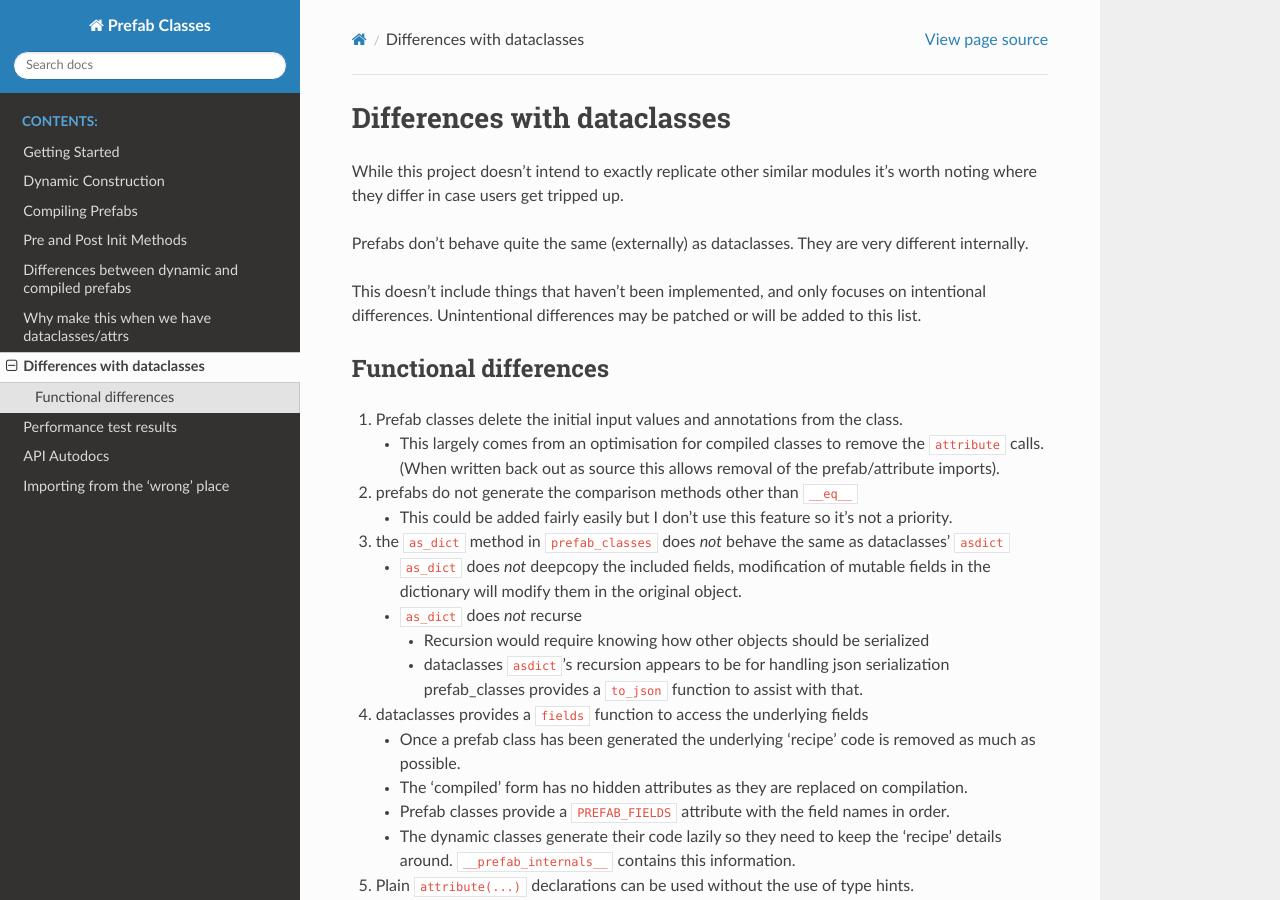
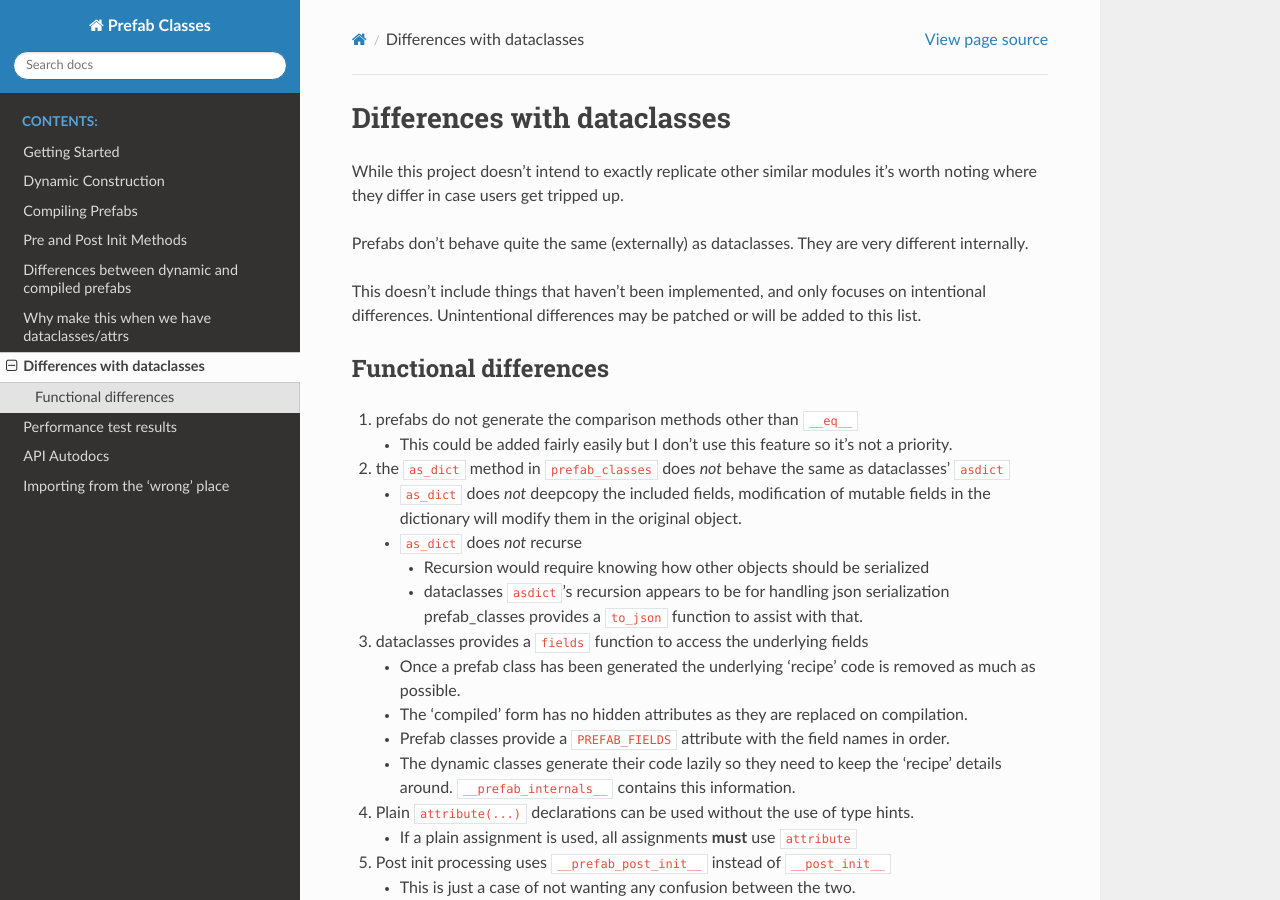
Before and after one commit to DavidCEllis/PrefabClasses, a Sphinx documentation site: the page built from docs/extra/dataclasses_differences.md, in a window 1280 px wide and 900 px high. Built offline with Sphinx 7.4.7 and the Read the Docs theme 2.0.0, drawn with Linux system fonts in a browser that asks for light colours.

Commit message:
Classes no longer remove annotations.

```diff
--- a/docs/extra/dataclasses_differences.md
+++ b/docs/extra/dataclasses_differences.md
@@ -11,10 +11,6 @@ on intentional differences. Unintentional differences may be patched
 or will be added to this list.
 
 ## Functional differences ##
-1. Prefab classes delete the initial input values and annotations from the class.
-    * This largely comes from an optimisation for compiled classes to remove the
-      `attribute` calls. (When written back out as source this allows removal of
-      the prefab/attribute imports).
 1. prefabs do not generate the comparison methods other than `__eq__`
     * This could be added fairly easily but I don't use this feature so it's not a priority.
 1. the `as_dict` method in `prefab_classes` does *not* behave the same as
```
